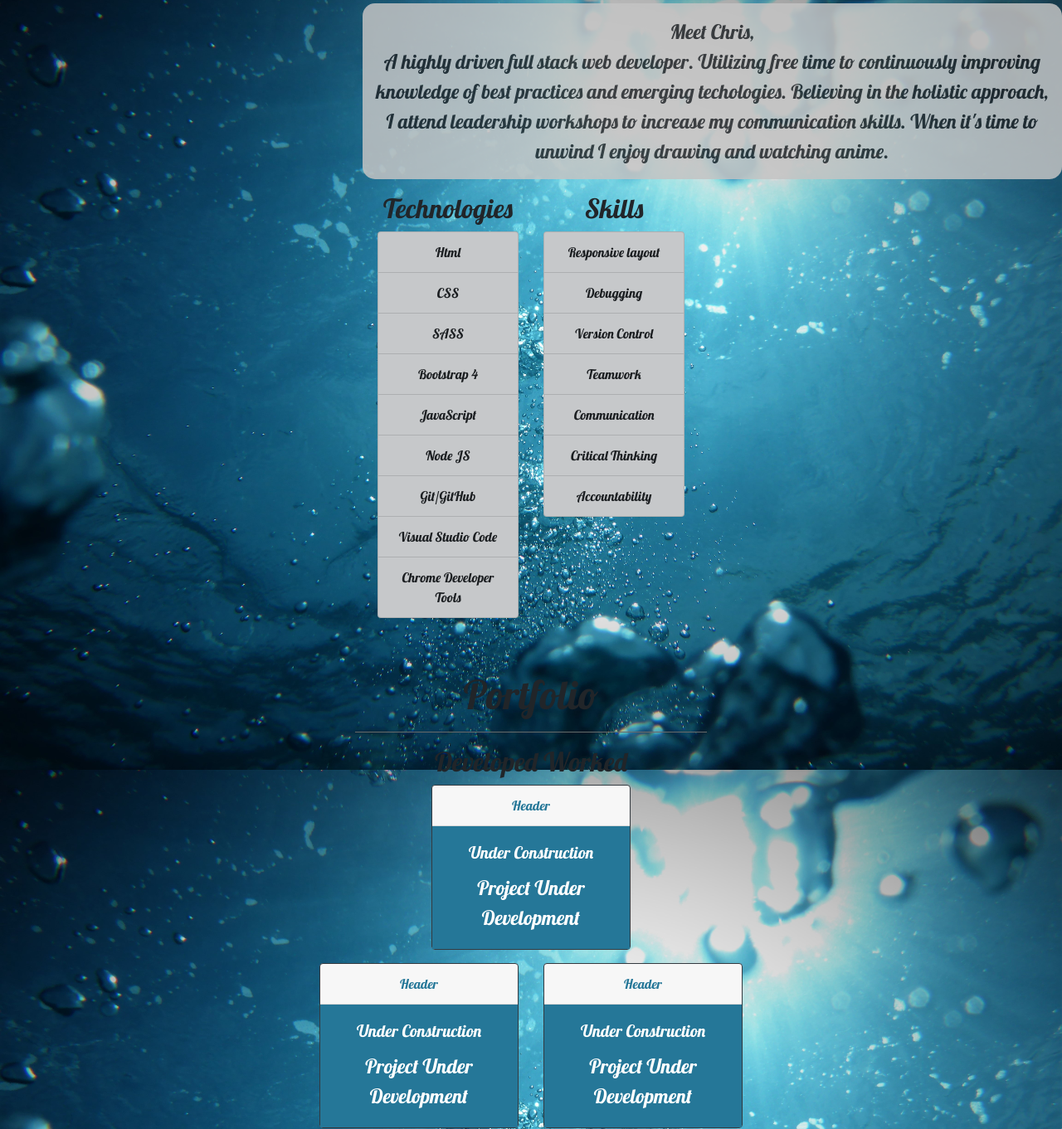
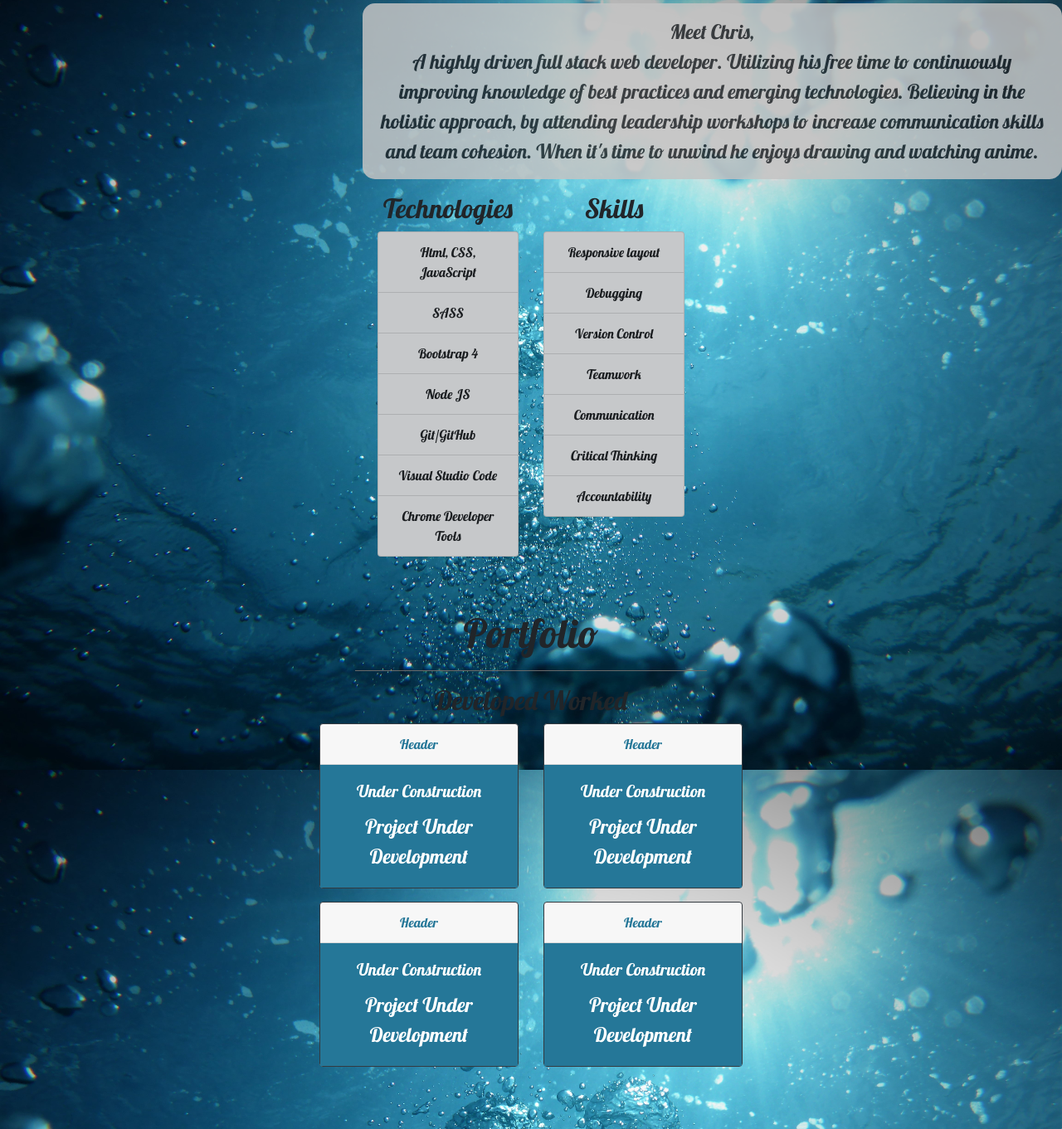
Before and after one commit to coding4freedom/portfolio, a website: page index.html in a window 1280 px wide. Shown: the part 1040-2401 px from the top of the page at 83% size. Drawn offline with nearby package versions, Linux system fonts and the light colour scheme; some packages are replaced by stand-ins of ours; a script that the page names is missing.

Commit message:
minor change index

```diff
--- a/index.html
+++ b/index.html
@@ -73,7 +73,7 @@
                 <div class="col-md-8 col-xs-12">
                     <article>
                         <h3>Self Interest</h3>
-                        <p class="roundBackdrop">Meet Chris, <br />A highly driven full stack web developer. Utilizing free time to continuously improving knowledge of best practices and emerging techologies. Believing in the holistic approach, I attend leadership workshops to increase my communication skills. When it's time to unwind I enjoy drawing and watching anime.</p>
+                        <p class="roundBackdrop">Meet Chris, <br />A highly driven full stack web developer. Utilizing his free time to continuously improving knowledge of best practices and emerging technologies. Believing in the holistic approach, by attending leadership workshops to increase communication skills and team cohesion. When it's time to unwind he enjoys drawing and watching anime.</p>
                     </article>
                 </div>
             </div>
@@ -81,11 +81,9 @@
                 <div class="col-md col-xs-12">
                     <h2>Technologies</h2>
                     <ul class="list-group">
-                        <li class="list-group-item list-group-item-dark">Html</li>
-                        <li class="list-group-item list-group-item-dark">CSS</li>
+                        <li class="list-group-item list-group-item-dark">Html, CSS, JavaScript</li>
                         <li class="list-group-item list-group-item-dark">SASS</li>
                         <li class="list-group-item list-group-item-dark">Bootstrap 4</li>
-                        <li class="list-group-item list-group-item-dark">JavaScript</li>
                         <li class="list-group-item list-group-item-dark">Node JS</li>
                         <li class="list-group-item list-group-item-dark">Git/GitHub</li>
                         <li class="list-group-item list-group-item-dark">Visual Studio Code</li>
@@ -116,15 +114,6 @@
                 </div>
                 <div class="col-12">
                     <h2>Developed Worked</h2>
-                </div>
-            </div>
-            <div class="row">
-                <div class="card border-dark mb-3" style="max-width: 15rem;">
-                    <div class="card-header text-change">Header</div>
-                    <div class="card-body bg-change text-white">
-                        <h5 class="card-title">Under Construction</h5>
-                        <p class="card-text">Project Under Development</p>
-                    </div>
                 </div>
             </div>
             <div class="row">
```
